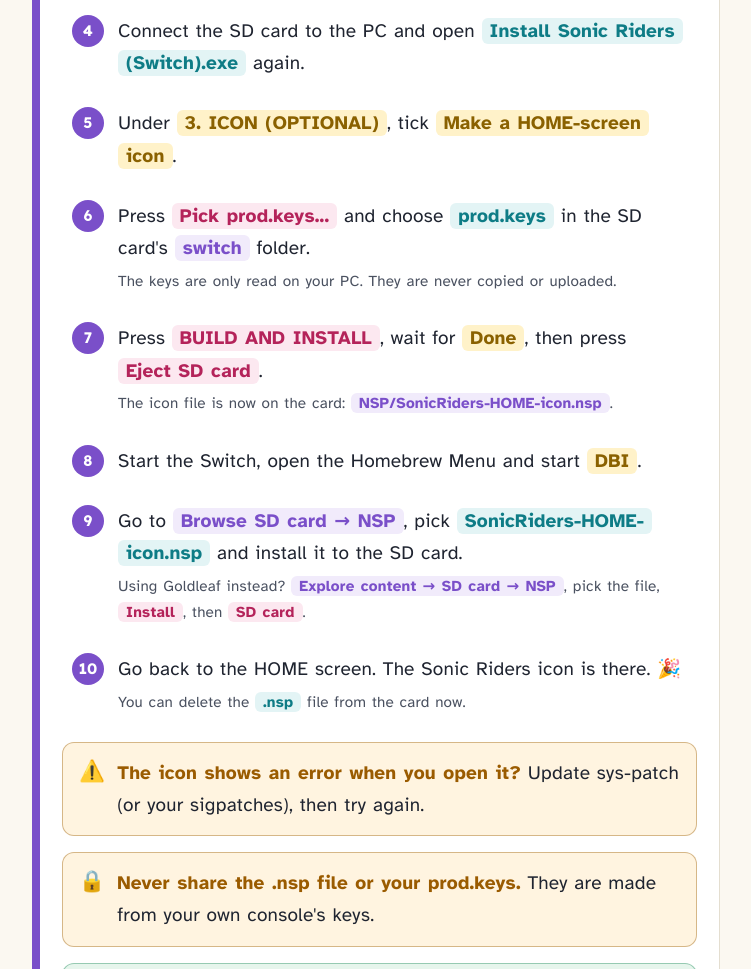
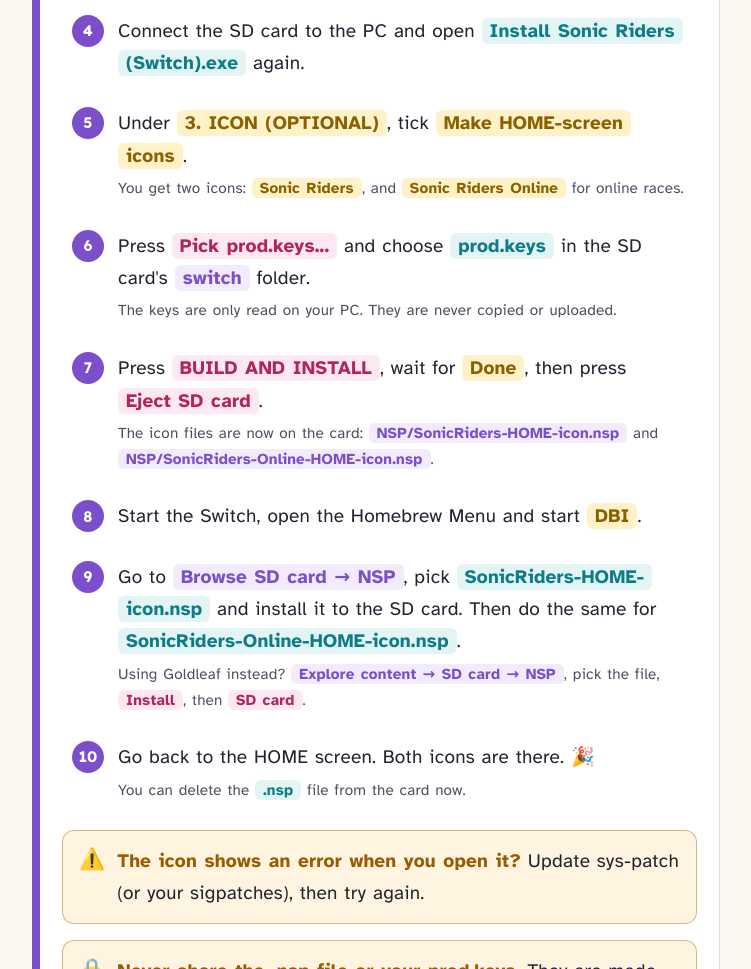
Before and after one commit to teclilla18/sonic-riders-recomp, a plain HTML site: page docs/install-guide.html in a window 1280 px wide. Shown: the part 4586-5555 px from the top of the page, without its empty margins (264-1015 px from the left). Drawn offline with Linux system fonts and the light colour scheme.

Commit message:
Guides: Sonic Riders Online HOME icon (v0.10.2)
Co-Authored-By: Claude Opus 5.5 <noreply@anthropic.com>
Claude-Session: https://claude.ai/code/session_019ZzyYrBYpbvvq8PERCSKyg

```diff
--- a/docs/install-guide.html
+++ b/docs/install-guide.html
@@ -237,15 +237,16 @@
         <li tabindex="0"><span class="txt">Choose to dump the keys from <span class="btn">SysNAND</span> and wait until it says it's done.</span>
           <span class="detail">It saves your keys as <span class="path">switch/prod.keys</span> on the SD card. Then go back to hekate.</span></li>
         <li tabindex="0"><span class="txt">Connect the SD card to the PC and open <span class="file">Install Sonic Riders (Switch).exe</span> again.</span></li>
-        <li tabindex="0"><span class="txt">Under <span class="gold">3. ICON (OPTIONAL)</span>, tick <span class="gold">Make a HOME-screen icon</span>.</span></li>
+        <li tabindex="0"><span class="txt">Under <span class="gold">3. ICON (OPTIONAL)</span>, tick <span class="gold">Make HOME-screen icons</span>.</span>
+          <span class="detail">You get two icons: <span class="gold">Sonic Riders</span>, and <span class="gold">Sonic Riders Online</span> for online races.</span></li>
         <li tabindex="0"><span class="txt">Press <span class="btn">Pick prod.keys...</span> and choose <span class="file">prod.keys</span> in the SD card's <span class="path">switch</span> folder.</span>
           <span class="detail">The keys are only read on your PC. They are never copied or uploaded.</span></li>
         <li tabindex="0"><span class="txt">Press <span class="btn">BUILD AND INSTALL</span>, wait for <span class="gold">Done</span>, then press <span class="btn">Eject SD card</span>.</span>
-          <span class="detail">The icon file is now on the card: <span class="path">NSP/SonicRiders-HOME-icon.nsp</span>.</span></li>
+          <span class="detail">The icon files are now on the card: <span class="path">NSP/SonicRiders-HOME-icon.nsp</span> and <span class="path">NSP/SonicRiders-Online-HOME-icon.nsp</span>.</span></li>
         <li tabindex="0"><span class="txt">Start the Switch, open the Homebrew Menu and start <span class="gold">DBI</span>.</span></li>
-        <li tabindex="0"><span class="txt">Go to <span class="path">Browse SD card → NSP</span>, pick <span class="file">SonicRiders-HOME-icon.nsp</span> and install it to the SD card.</span>
+        <li tabindex="0"><span class="txt">Go to <span class="path">Browse SD card → NSP</span>, pick <span class="file">SonicRiders-HOME-icon.nsp</span> and install it to the SD card. Then do the same for <span class="file">SonicRiders-Online-HOME-icon.nsp</span>.</span>
           <span class="detail">Using Goldleaf instead? <span class="path">Explore content → SD card → NSP</span>, pick the file, <span class="btn">Install</span>, then <span class="btn">SD card</span>.</span></li>
-        <li tabindex="0"><span class="txt">Go back to the HOME screen. The Sonic Riders icon is there. 🎉</span>
+        <li tabindex="0"><span class="txt">Go back to the HOME screen. Both icons are there. 🎉</span>
           <span class="detail">You can delete the <span class="file">.nsp</span> file from the card now.</span></li>
       </ol>
       <div class="callout warn"><span class="ic">⚠️</span><div><b>The icon shows an error when you open it?</b> Update sys-patch (or your sigpatches), then try again.</div></div>
```
Also changed, not shown: docs/update-guide.html (+1 -0 lines).
